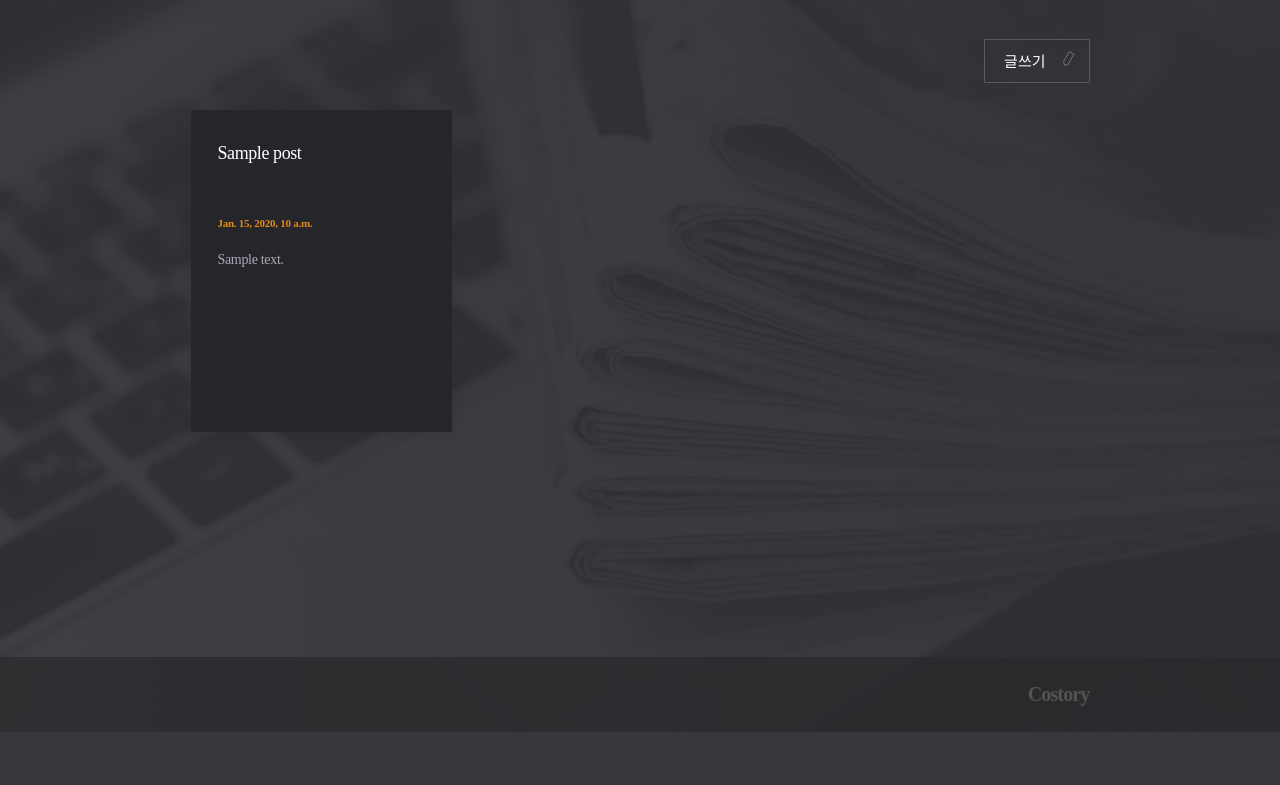
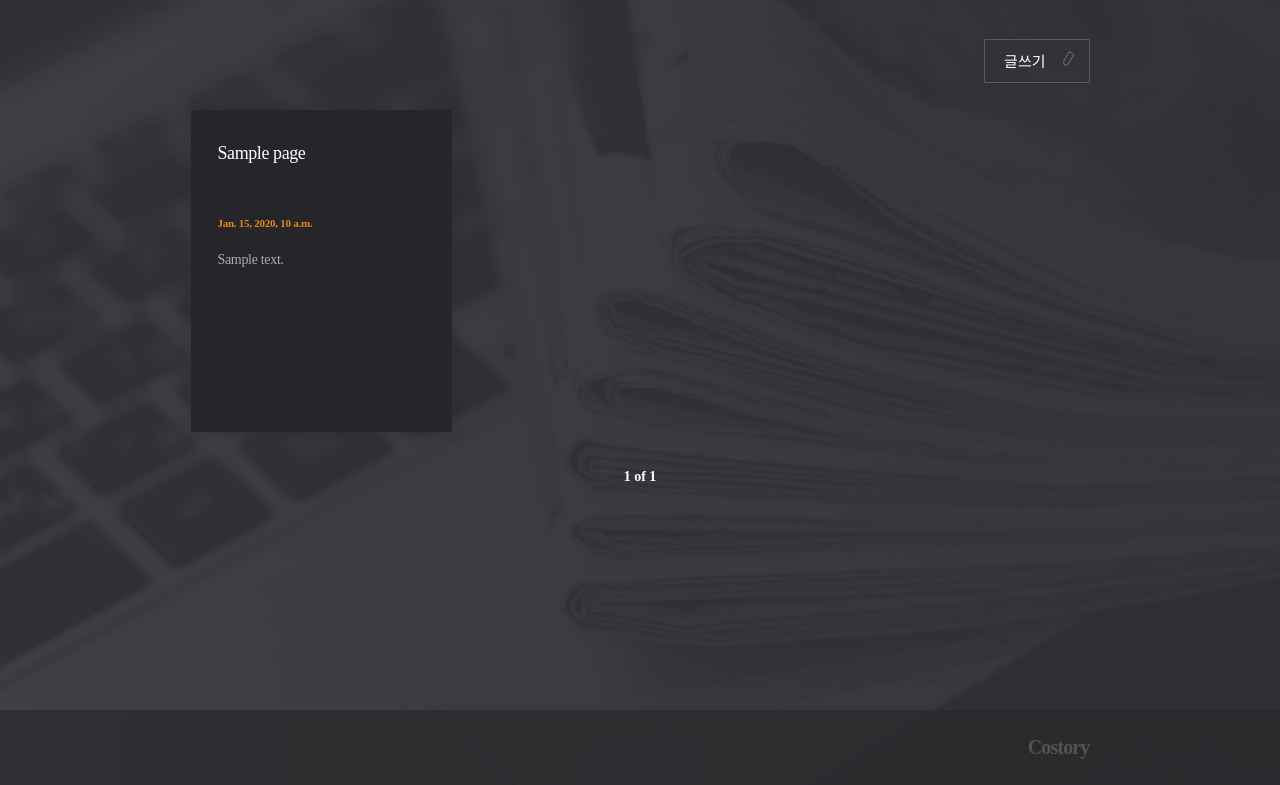
Before and after one commit to GoWoong/Django_study, a Django app: template chapter2/gostory/posts/templates/posts/post_list.html in a window 1280 px wide. Shown: the part 185-970 px from the top of the page. Before the commit the page ends 917 px from the top, so only its background shows below. Run offline with Django 3.2, Linux system fonts and the light colour scheme; the template is opened without the code that fills it: most values are stand-ins (such as "Sample title", 1, 10 or a date in 2020).

Commit message:
pagination

```diff
--- a/chapter2/gostory/gostory/settings.py
+++ b/chapter2/gostory/gostory/settings.py
@@ -50,6 +50,7 @@
     'django.contrib.messages',
     'django.contrib.staticfiles',
     'posts',
+    'django_seed',
 ]
 
 MIDDLEWARE = [
--- a/chapter2/gostory/posts/templates/posts/post_list.html
+++ b/chapter2/gostory/posts/templates/posts/post_list.html
@@ -16,9 +16,9 @@
   <div class="btn_post">
     <a href={% url 'post-create' %}>글쓰기</a>
   </div>
-  {% if posts %}
+  {% if page.object_list %}
     <div class="post_container">
-      {% for post in posts %}
+      {% for post in page.object_list %}
         <div class="post">
           <a href={% url 'post-detail' post.id %}>
             <h2 class="title">{{post.title}}</h2>
@@ -28,6 +28,21 @@
         </div>
       {% endfor %}
     </div>
+    <div class="paging">
+      {% if page.has_previous %}
+        <a href="?page=1" class="first">first</a>
+        <a href="?page={{ page.previous_page_number }}" class="prev">prev</a>
+      {% endif %}
+      <span>
+        <p>{{page.number}}
+          of
+          {{page.paginator.num_pages}}</p>
+      </span>
+      {% if page.has_next %}
+        <a href="?page={{ page.next_page_number }}" class="next">next</a>
+        <a href="?page={{page.paginator.num_pages}}" class="last">last</a>
+      {% endif %}
+    </div>
   {% else %}
     <div class="blank">
       <p>보여줄 글이 없습니다.<br>첫 글을 작성해보면 어떨까요?</p>
--- a/chapter2/gostory/posts/validators.py
+++ b/chapter2/gostory/posts/validators.py
@@ -1,5 +1,5 @@
 from django.core.exceptions import ValidationError
 
 def validate_symbols(value):
-  if("@" in value) or ("#" in value):
-    raise ValidationError('"@"와 "#"은 포함될 수 없습니다.')
+  if("@" in value) or ("#" in value) or ("&" in value):
+    raise ValidationError('"@"와 "&", "#"은 포함될 수 없습니다.')
```
Also changed, not shown: chapter2/gostory/posts/validate_data.py (added, +13 -0 lines), chapter2/gostory/posts/views.py (+7 -2 lines).
